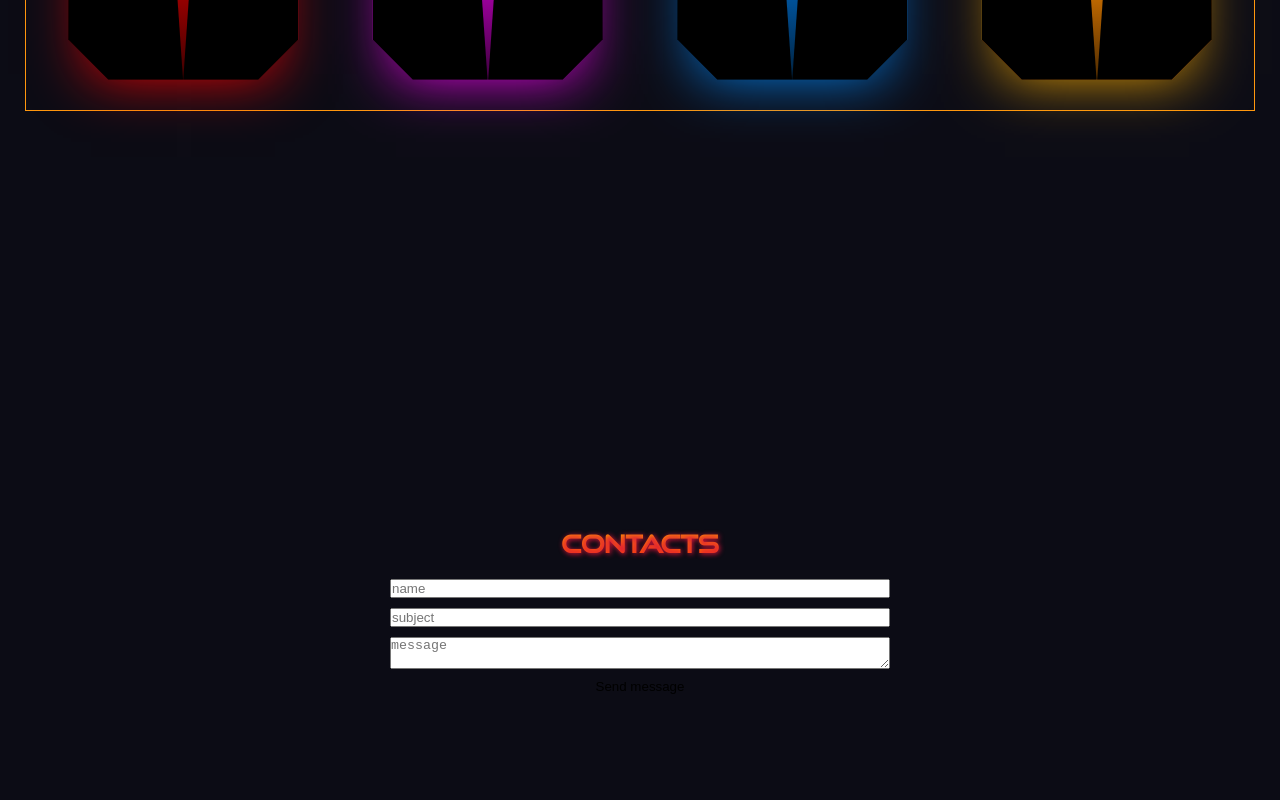
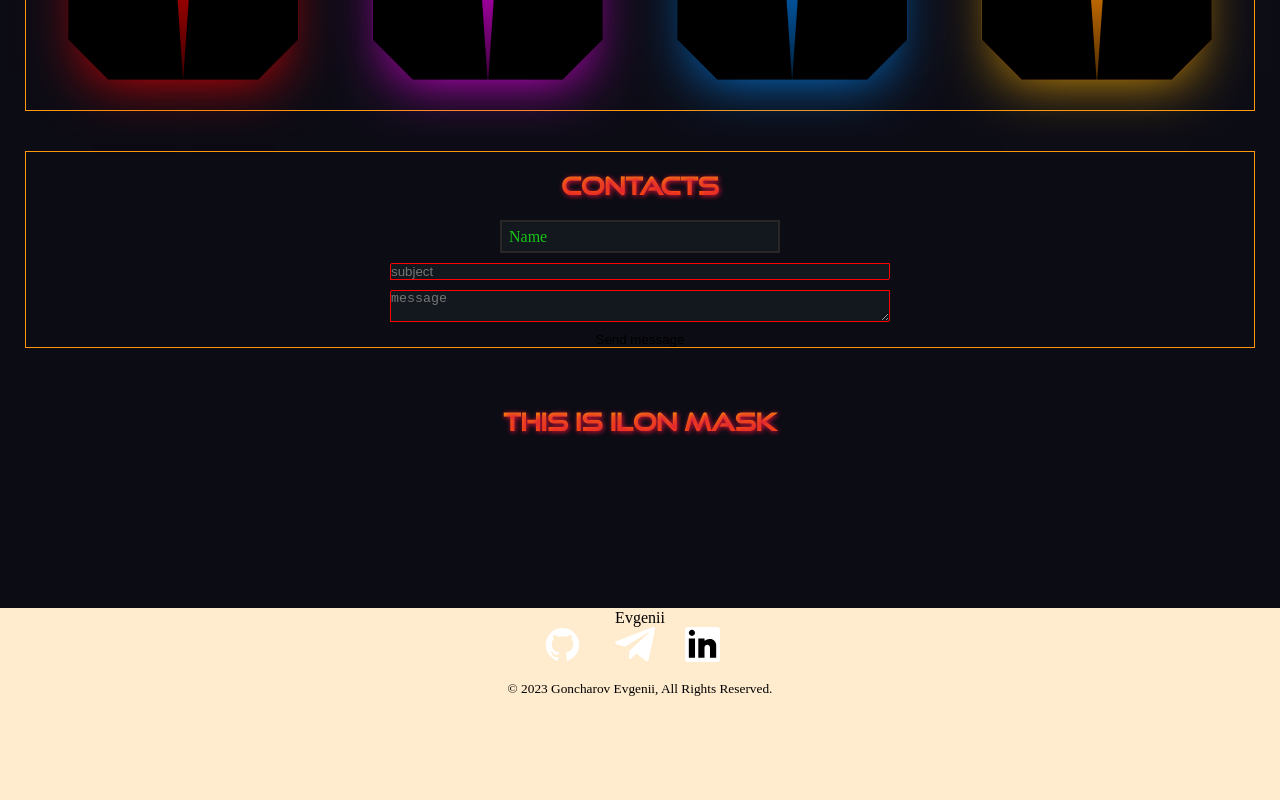
Before and after one commit to 1evgen/MyPortfolio, a React app: page / in a window 1280 px wide. Shown: the part 3440-4240 px from the top of the page. Built offline with nearby package versions, Linux system fonts and the light colour scheme.

Commit message:
add test custom Imput

```diff
--- /dev/null
+++ b/src/Components/CustomInput.tsx
@@ -0,0 +1,98 @@
+import React, {ChangeEvent, useState} from 'react';
+import styled from "styled-components";
+import {theme} from "../styles/theme";
+
+interface IInputOwnType {
+    idLabel: string
+    placeholder: string
+}
+
+
+export const CustomInput = (props: IInputOwnType) => {
+
+    const [hasValue, setValue] = useState('')
+    const onChangeHandler = (e: ChangeEvent<HTMLInputElement>)=> {
+            setValue(e.target.value);
+    }
+    const {idLabel, placeholder} = props
+    return (
+        <ContainerInput isValue={hasValue} >
+            <Field
+                   onChange={onChangeHandler}
+                   value={hasValue}
+                   type={"text"}
+                   id={idLabel}
+                   placeholder={placeholder}></Field>
+            <Label htmlFor={idLabel}>Name</Label>
+        </ContainerInput>
+    );
+};
+
+
+const ContainerInput = styled.div<{ isValue: string }>`
+  width: 280px;
+  position: relative;
+  border: 2px solid #2a2626;
+
+
+
+  &:focus-within {
+    border: 1px solid orange;
+    label {
+      left: 4px;
+      top: -12px;
+    }
+    label:before {
+      opacity: 1;
+
+    }
+
+  }
+`
+
+const Field = styled.input`
+  padding: 0.3rem;
+  width: 100%;
+  height: 100%;
+  border: 2px solid rgba(24, 26, 24, 0.07);
+  background-color: #13181e;
+  outline: none;
+  //transition: all .3s;
+  color: ${theme.colors.font};
+
+  &::placeholder {
+    font-size: 16px;
+    opacity: 0;
+    transition: all .3s;
+
+  }
+
+
+`
+
+const Label = styled.label`
+    position: absolute;
+    left: 5px;
+    top: 5px;
+    //transition: all 0.2s;
+    padding: 0 2px;
+    z-index: 1;
+    color: ${theme.colors.font};
+
+  &:before {
+    content: '';
+    height: 2px;
+    opacity: 0;
+    background-color: #13181e;
+
+    position: absolute;
+    left: 3px;
+    top: 11px;
+    width: 100%;
+    z-index: -1;
+  }
+
+
+}
+
+`
--- a/src/layout/sections/contacts/Contact.tsx
+++ b/src/layout/sections/contacts/Contact.tsx
@@ -2,24 +2,30 @@ import React from 'react';
 import styled from "styled-components";
 import {SectionTitle} from "../../../Components/SectionTitle";
 import {Button} from "../../../Components/Button";
+import {ContainerBlock} from "../../../Components/Container";
+import {CustomInput} from "../../../Components/CustomInput";
 
 
 export const Contact = () => {
     return (
         <StyledContacts>
+            <ContainerBlock>
         <SectionTitle>Contacts</SectionTitle>
             <StyledForm>
-                <Field placeholder={'name'}></Field>
+                <CustomInput idLabel={'name'} placeholder={'Enter your name'}/>
+                {/*<Field placeholder={'name'}></Field>*/}
                 <Field placeholder={'subject'}></Field>
                 <Field as={'textarea'} placeholder={'message'}></Field>
                 <Button type={'submit'}>Send message</Button>
             </StyledForm>
+            </ContainerBlock>
         </StyledContacts>
+
     );
 };
 
 const StyledContacts = styled.section`
-  min-height: 50vh;
+
 
 `
 
@@ -28,9 +34,15 @@ const StyledForm = styled.form`
     width: 100%;
     display: flex;
     flex-direction: column;
+    align-items: center;
     gap: 10px;
     margin: 0 auto;
 `
 
 const Field = styled.input`
+    width: 100%;
+    background-color: #13181e;
+    border: 1px solid red;
+    color: red;
+    border-radius: 2px 0px 2px 0px;
 `
--- a/src/layout/sections/works/Works.tsx
+++ b/src/layout/sections/works/Works.tsx
@@ -26,6 +26,6 @@ export const Works = () => {
 };
 
 export const StyledWorks = styled.section`
-  min-height: 100vh;
+  //min-height: 100vh;
 
 `
```
